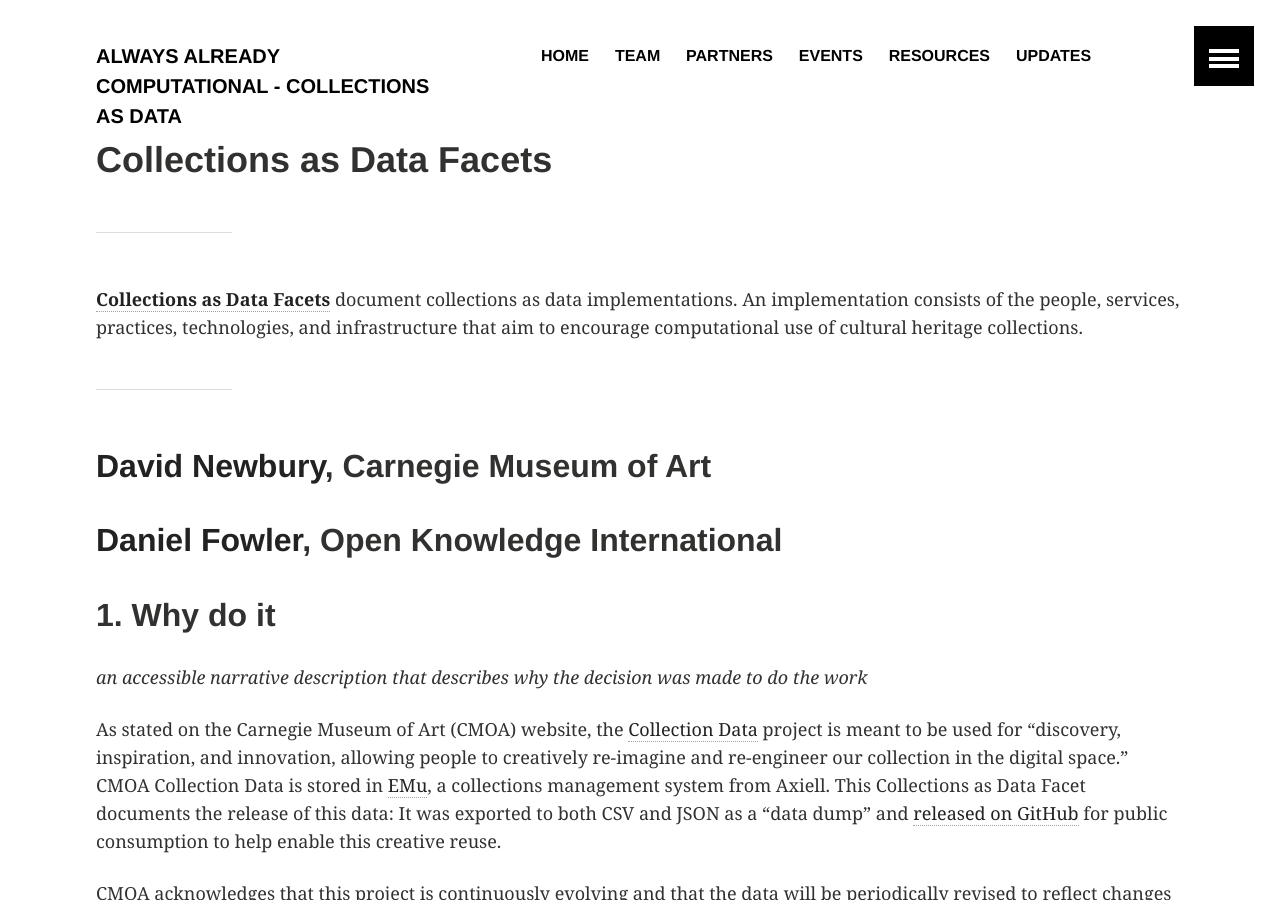
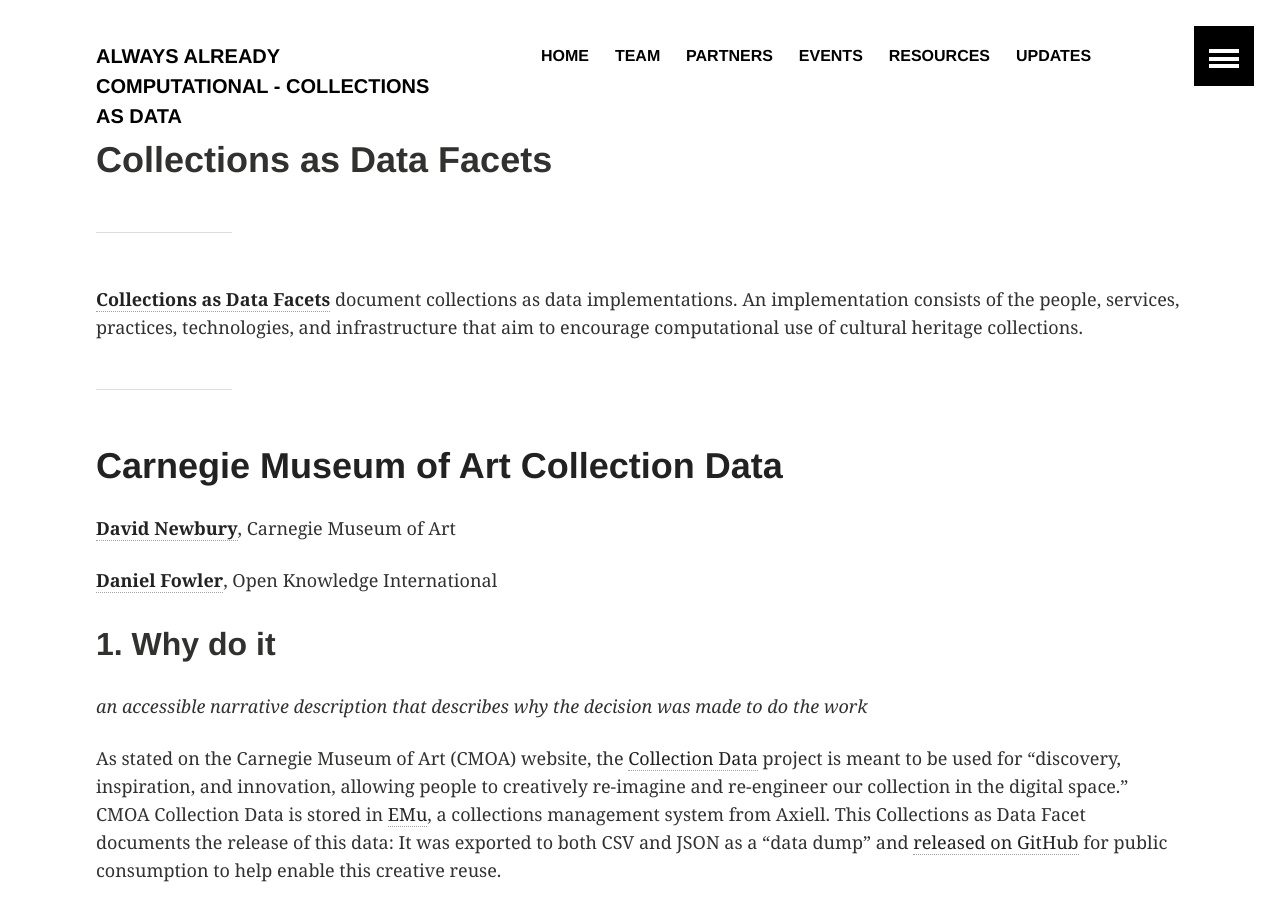
Before and after one commit to collectionsasdata/collectionsasdata.github.io, a Jekyll site: the page built from facet2.md, in a window 1280 px wide and 900 px high. Built offline with Jekyll 4.4.1, drawn with Linux system fonts in a browser that asks for light colours.

Commit message:
Update facet2.md

```diff
--- a/facet2.md
+++ b/facet2.md
@@ -4,12 +4,15 @@
 ---
 ---
 
-[**Collections as Data Facets**]() document collections as data implementations. An implementation consists of the people, services, practices, technologies, and infrastructure that aim to encourage computational use of cultural heritage collections.
+[**Collections as Data Facets**](https://collectionsasdata.github.io/facets/) document collections as data implementations. An implementation consists of the people, services, practices, technologies, and infrastructure that aim to encourage computational use of cultural heritage collections.
 
 ---
 
-## [**David Newbury**](http://www.workergnome.com/), Carnegie Museum of Art
-## [**Daniel Fowler**](http://okfnlabs.org/members/dfowler/), Open Knowledge International
+# [Carnegie Museum of Art Collection Data](http://collection.cmoa.org/collection-data/)
+
+[**David Newbury**](http://www.workergnome.com/), Carnegie Museum of Art
+
+[**Daniel Fowler**](http://okfnlabs.org/members/dfowler/), Open Knowledge International
 
 ## 1. Why do it
 
```
